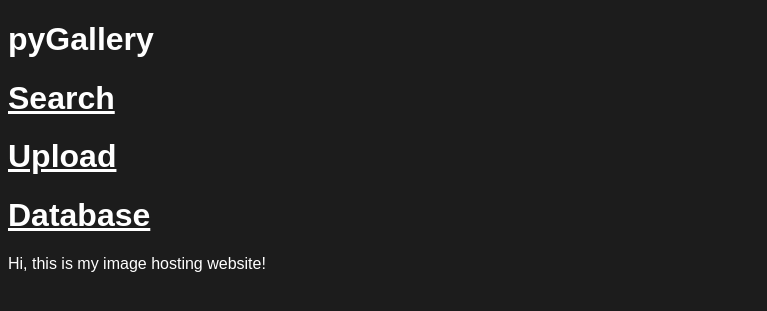
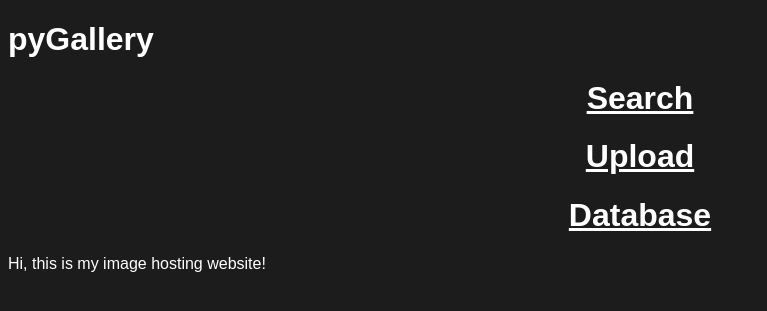
Before and after one commit to Kieran-Everett/pyGallery, a Python web app: template templates/index.html in a window 1280 px wide. Shown: the top 311 px of the page, without its empty margins (0-767 px from the left). Run offline with Jinja, Linux system fonts and the light colour scheme; the template is opened without the code that fills it, so the values that code supplies are empty.

Commit message:
Added some formatting to the index

```diff
--- a/static/css/main.css
+++ b/static/css/main.css
@@ -17,3 +17,7 @@ body {
 table, th, td {
     border: 1px solid white;
 }
+
+.navigation h1 {
+    text-align: center;
+}
```
